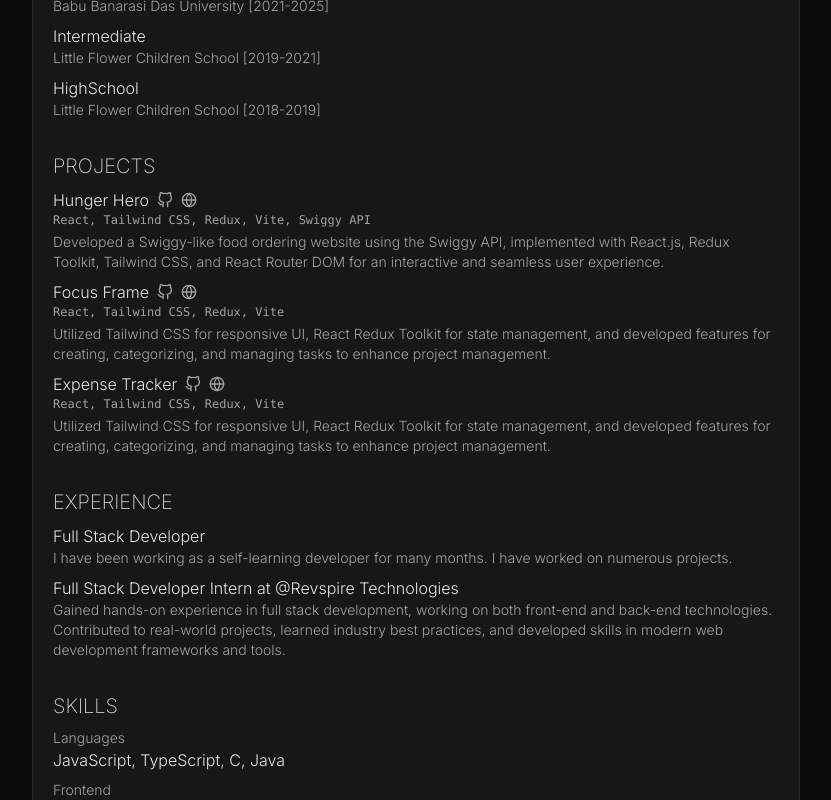
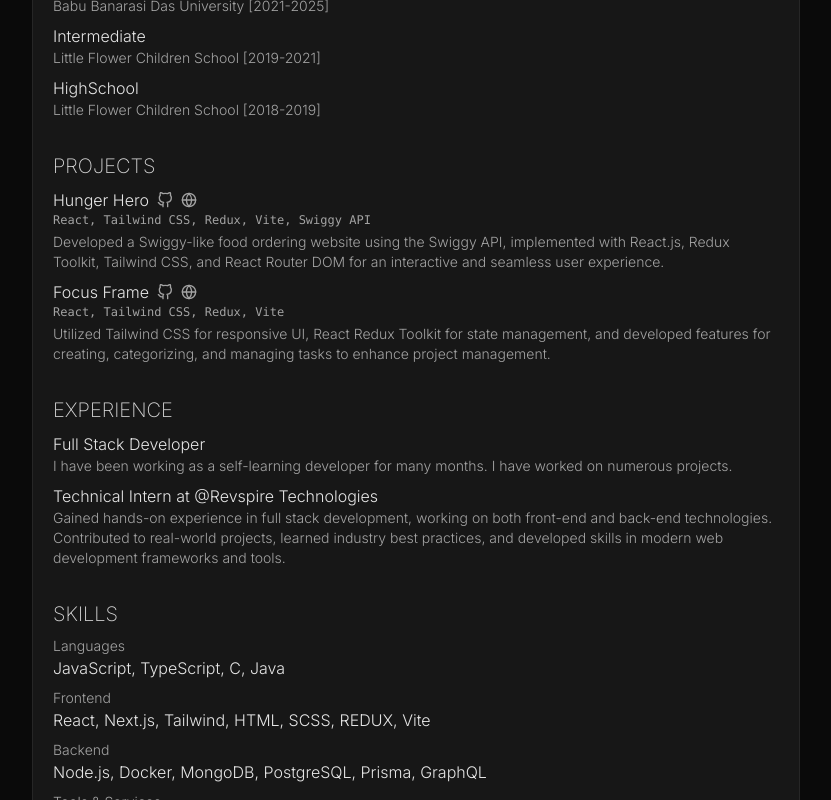
Before and after one commit to abhinav7895/cv, a Next.js app: page / in a window 1280 px wide. Shown: the part 473-1273 px from the top of the page, without its empty margins (224-1055 px from the left). Built offline with nearby package versions, Linux system fonts and the light colour scheme.

Commit message:
refactor: Update project details and experience information

```diff
--- a/cv.config.ts
+++ b/cv.config.ts
@@ -76,13 +76,6 @@ export const projectDetails = [
         githubLink: 'https://github.com/abhinav7895/focus-frame-scrum-site',
         liveLink: 'https://focusframe.vercel.app'
     },
-    {
-        title: 'Expense Tracker',
-        technologies: 'React, Tailwind CSS, Redux, Vite',
-        description: 'Utilized Tailwind CSS for responsive UI, React Redux Toolkit for state management, and developed features for creating, categorizing, and managing tasks to enhance project management.',
-        githubLink: 'https://github.com/abhinav7895/expense-tracker',
-        liveLink: 'https://expensetracker-pi-ruddy.vercel.app'
-    }
 ];
 
 // experince
@@ -92,7 +85,7 @@ export const experienceDetails = [
         description: 'I have been working as a self-learning developer for many months. I have worked on numerous projects.'
     },
     {
-        title: 'Full Stack Developer Intern at @Revspire Technologies',
+        title: 'Technical Intern at @Revspire Technologies',
         description: 'Gained hands-on experience in full stack development, working on both front-end and back-end technologies. Contributed to real-world projects, learned industry best practices, and developed skills in modern web development frameworks and tools.'
     }
 ];
```
